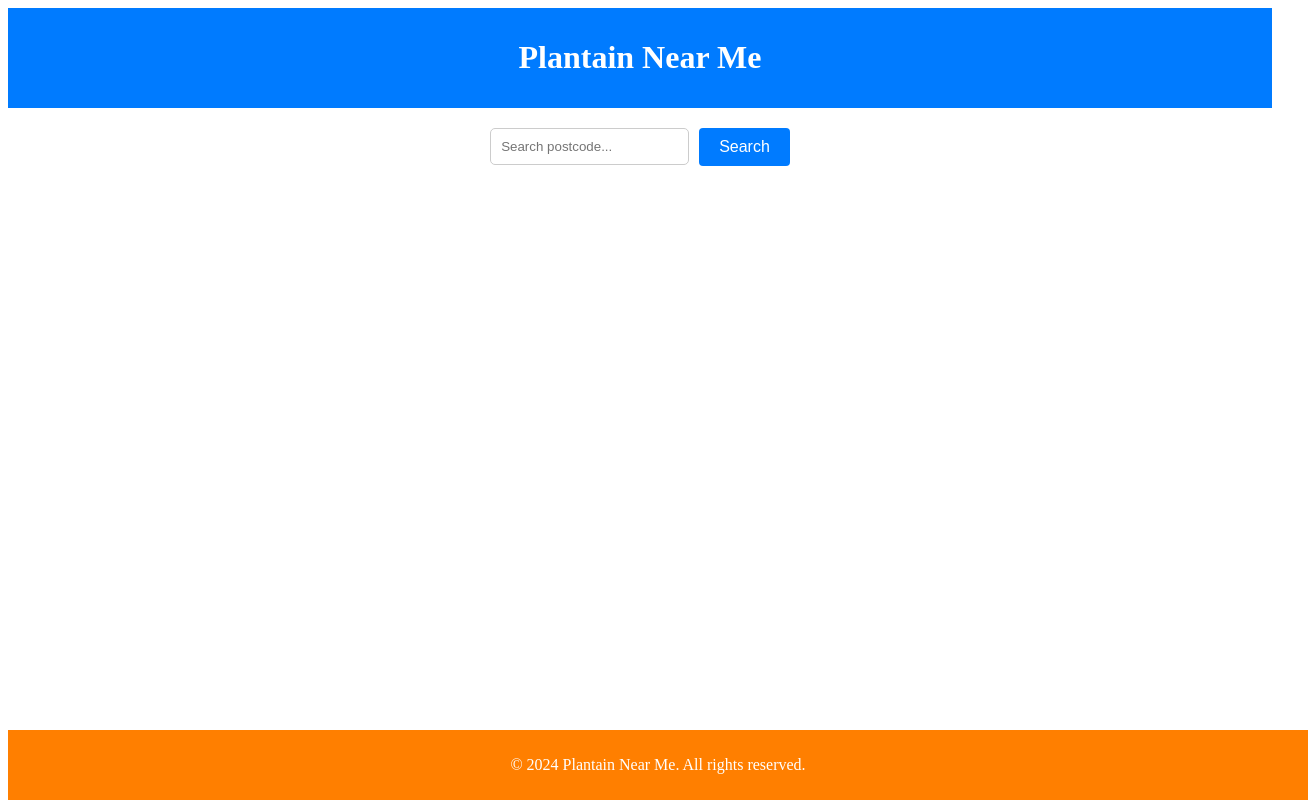
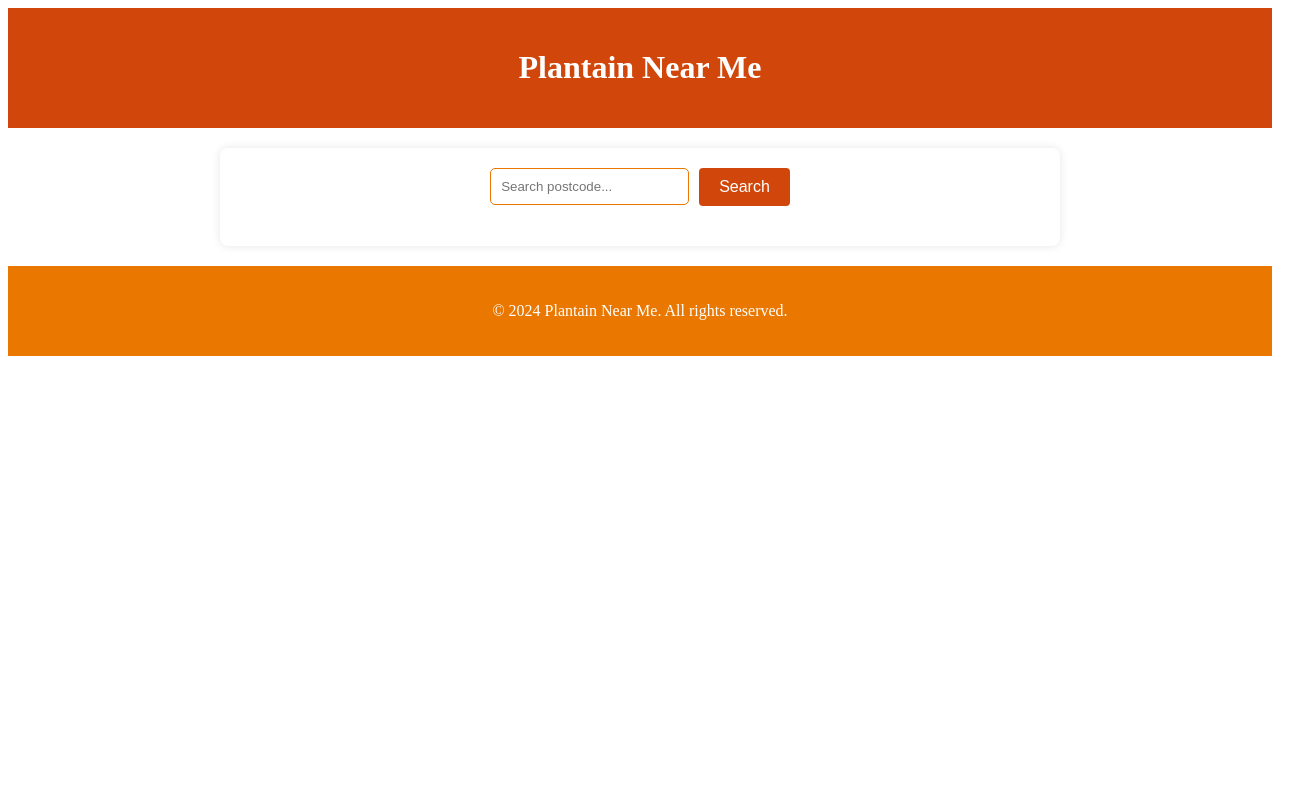
Before and after one commit to cbfacademy/full-stack-javascript-assessment-FoloraD, a React (Create React App) app in the folder packages/frontend/: page / in a window 1280 px wide. Shown: the whole page, 1308 px wide, since content can reach past the window. Built offline with nearby package versions, Linux system fonts and the light colour scheme.

Commit message:
WIP Adjusting css styling for the main page components

```diff
--- a/packages/frontend/src/App.js
+++ b/packages/frontend/src/App.js
@@ -4,13 +4,16 @@ import { BrowserRouter as Router, Route, Routes } from "react-router-dom";
 import LocationSearchComponent from "./components/LocationSearchComponent";
 
 
+
 function App() {
   return (
     <Router>
+
       <Routes>
         <Route path="/" element={<LocationSearchComponent/> }/>
         <Route path="/:id" element={<VendorDetails />}/>
         </Routes>
+
     </Router>
 
   );
--- a/packages/frontend/src/components/VendorDetails.js
+++ b/packages/frontend/src/components/VendorDetails.js
@@ -2,6 +2,8 @@ import React, { useState, useEffect } from 'react';
 import axios from 'axios';
 import '../styles/VendorDetails.css'
 import { useParams } from 'react-router-dom'; //hook used to access the `id` from the URL
+import Footer from './Footer';
+import Header from './Header';
 
 //State to hold vendor details & handeling errors
 //Function to fetch vendor details based on ID (use axios http://localhost:5000/vendors)
@@ -39,16 +41,19 @@ const VendorDetails = () => {
     }, [id]); // id as a dependency for useEffect
     return (
         <div>
+            <Header />
             <h2> Vendor Details</h2>
         {error && <p className='error-message'>{error}</p>} {/*if error is true render the message in the `error` state variable */}
            {vendor && (
-            <div>
+            <div className='vendor-details-container'>
             <h3>{vendor.name}</h3>
             <p>Location: {vendor.location} </p>
             <p> Postcode: {vendor.postcode}</p>
             <p> Plantain Price: £{vendor.plantainPriceGBP} for {vendor.plantainQuantity}</p>
 
-
+            <button className='vendor-more-details-button'>
+                View More Details
+            </button>
 
              {/*TODO: add Additional vendor details */}
             {/*condition to check vendor has a value. if `true` render the details*/}
@@ -56,7 +61,7 @@ const VendorDetails = () => {
 
            )}
 
-
+       <Footer />
         </div>
     );
 };
--- a/packages/frontend/src/styles/Footer.css
+++ b/packages/frontend/src/styles/Footer.css
@@ -1,9 +1,10 @@
 .footer {
-    background-color: #ff7f00;
+    background-color: #e97700;
     color: #fff;
-    padding: 10px;
+    padding: 20px;
     text-align:center;
-    position: absolute;
-    bottom: 0;
-    width:100%
+    position: relative;
+    /* bottom: 0;
+    width:100%;
+    z-index: 1; */
 }
--- a/packages/frontend/src/styles/Header.css
+++ b/packages/frontend/src/styles/Header.css
@@ -1,6 +1,6 @@
 .header {
-    background-color: #007bff;
+    background-color: #d1470b;
     color: #fff;
-    padding: 10px;
+    padding: 20px;
     text-align: center;
 }
--- a/packages/frontend/src/styles/LocationSearchComponent.css
+++ b/packages/frontend/src/styles/LocationSearchComponent.css
@@ -3,7 +3,11 @@
     display: flex;
     flex-direction: column;
     align-items: center;
-    margin-top: 20px; /* Margin at the top*/
+    margin: 20px auto; /* Center the container*/
+    max-width: 800px; /* Set max width for the container */
+    padding: 20px;
+    box-shadow: 0 0 10px rgba(0, 0, 0, 0.1);
+    border-radius: 8px;
 }
 
 
@@ -18,7 +22,7 @@
 .postcode-input {
     padding: 10px;
     margin-right: 10px;
-    border: 1px solid #ccc;
+    border: 1px solid #e97700;
     border-radius: 5px;
 
 }
@@ -28,7 +32,7 @@
     padding: 10px 20px;
     border: none;
     border-radius: 4px;
-    background-color: #007bff;
+    background-color: #d1470b;
     color: white;
     cursor: pointer;
     font-size: 16px;
@@ -36,12 +40,12 @@
 }
 
 .search-button:hover {
-    background-color: #0056b3;
+    background-color: #e97700;
 }
 
 /* Error message styles */
 .error-message  {
-    color: red;
+    color: #d1470b;
     font-size: 14px;
     margin-bottom: 10px;
 
@@ -59,7 +63,7 @@
     flex: 1;
     max-width: 600px;
     height: 400px;
-    margin-left: 20px;
+    margin-top: 20px;
     border-radius: 5px;
     overflow: hidden;
 }
@@ -69,7 +73,7 @@
     padding: 10px 20px;
     border: none;
     border-radius: 4px;
-    background-color: #007bff;
+    background-color: #d1470b;
     color: white;
     cursor: pointer;
     font-size: 16px;
@@ -78,5 +82,13 @@
 }
 
 .vendor-more-details-button:hover {
-    background-color: #0056b3;
+    background-color: #e97700;
 }
+
+.search-results {
+    display: flex;
+    justify-content: space-between;
+    align-items: flex-start;
+    width: 100%;
+    margin-top: 20px;
+}
--- a/packages/frontend/src/styles/MapDisplay.css
+++ b/packages/frontend/src/styles/MapDisplay.css
@@ -3,11 +3,12 @@
     height: 400px;
     border: 1px solid #ccc;
     border-radius: 8px;
-    display: flex;
+    /* display: flex;
     justify-content: center;
     align-items: center;
     font-size: 18px;
-    color: #777;
+    color: #777; */
+    width: 48%;
 }
 
 /* Placeholder text styles */
--- a/packages/frontend/src/styles/StoreListComponent.css
+++ b/packages/frontend/src/styles/StoreListComponent.css
@@ -2,6 +2,7 @@
 .store-list {
     list-style: none;
     padding: 0;
+    width: 48%;
 }
 
 /* Style for individual store items */
@@ -13,6 +14,7 @@
     padding: 15px;
     margin-bottom: 15px;
     transition: transform 0.2s ease-in-out;
+    z-index: 0;
 }
 
 .store-item:hover {
--- a/packages/frontend/src/styles/VendorDetails.css
+++ b/packages/frontend/src/styles/VendorDetails.css
@@ -1,16 +1,23 @@
-/* .vendor-more-details-button {
+.vendor-details-container {
+
+    padding: 20px;
+    background-color: #fff;
+    box-shadow: 0 0 10px rgba(0, 0, 0, 0.1);
+    border-radius: 8px;
+    margin-top: 20px;
+}
+
+.vendor-more-details-button {
     display: inline-block;
     padding: 10px 20px;
-    border: none;
     border-radius: 4px;
-    background-color: #007bff;
-    color: white;
+    background-color: #2671bc;
+    color:white;
     cursor: pointer;
     font-size: 16px;
     transition: background-color 0.3s ease-in-out;
 
 }
-
 .search-button:hover {
-    background-color: #0056b3;
-} */
+    background-color: #8ecae6;
+}
```
